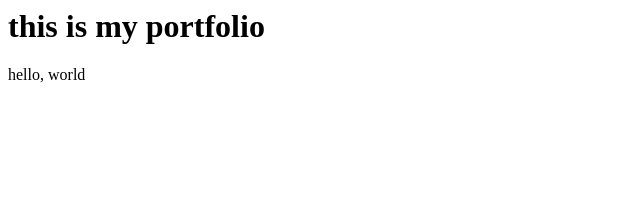
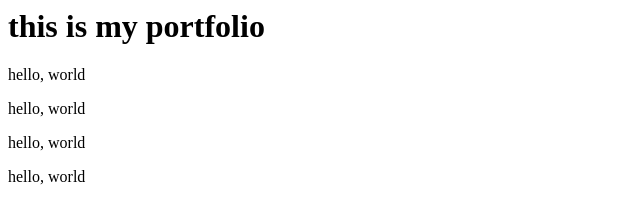
Before and after one commit to robbiegd/demo-repo-example, a plain HTML site: page index.html in a window 1280 px wide. Shown: the whole page, without its empty margins (0-640 px from the left). Drawn offline with Linux system fonts and the light colour scheme.

Commit message:
added hello worlds

```diff
--- a/index.html
+++ b/index.html
@@ -2,5 +2,9 @@
 <body>
 <h1> this is my portfolio</h1>
 <p> hello, world</p>
+<p> hello, world</p>
+<p> hello, world</p>
+<p> hello, world</p>
+
 </body>
 </html>
```
